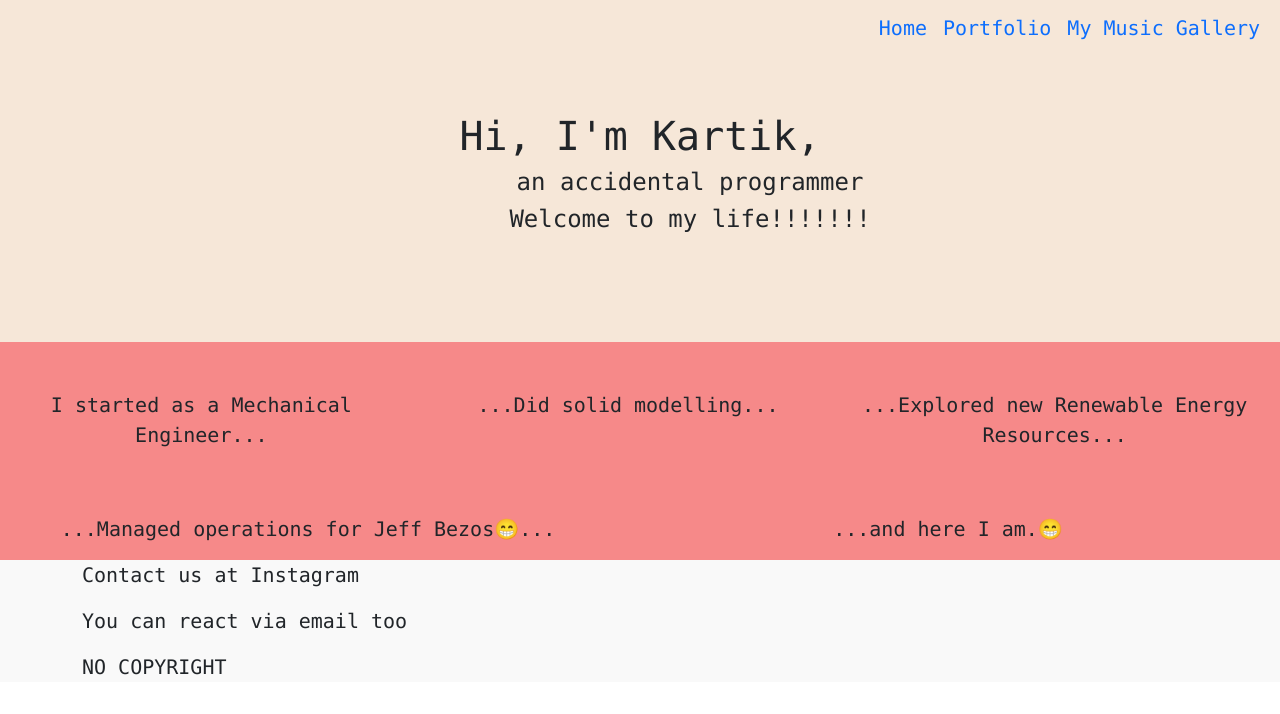
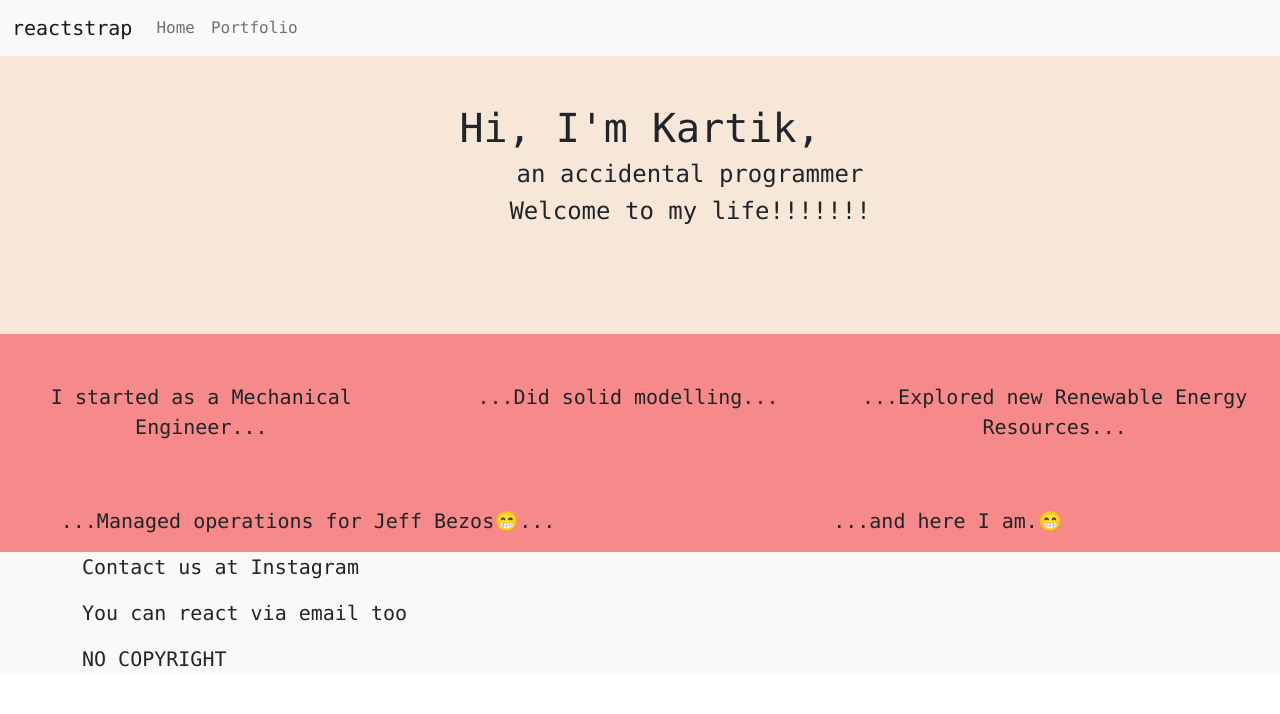
Before and after one commit to Bravo1311/portfolio, a React (Create React App) app: page / in a window 1280 px wide. Shown: the top 714 px of the page. Built offline with nearby package versions, Linux system fonts and the light colour scheme.

Commit message:
new version

```diff
--- a/package.json
+++ b/package.json
@@ -11,11 +11,12 @@
     "react": "^18.1.0",
     "react-dom": "^18.1.0",
     "react-scripts": "5.0.1",
+    "reactstrap": "^9.0.3",
     "web-vitals": "^2.1.4"
   },
   "scripts": {
-    "predeploy":"npm run build",
-    "deploy":"gh-pages -d build",
+    "predeploy": "npm run build",
+    "deploy": "gh-pages -d build",
     "start": "react-scripts start",
     "build": "react-scripts build",
     "test": "react-scripts test",
--- a/src/App.js
+++ b/src/App.js
@@ -5,13 +5,14 @@
 import Cardsection from "./Cardsection";
 import Footer from "./footer";
 import "./App.css";
+import Example from "./Navbar";
 //import bootstrap from "bootstrap";
 
 const App = () =>(
     <div>
         {/* <h1>Kartik</h1> */}
         <div id = "title" style={{height:"auto"}}>
-        <Navbar/>
+        <Example/>
         <Appsection/>
         </div>
 
--- a/src/Navbar.js
+++ b/src/Navbar.js
@@ -1,102 +1,67 @@
 import React from "react";
 import "bootstrap/dist/css/bootstrap.min.css"
-const styles= {
-  color: 'red',
-};
+import {
+  Collapse,
+  Navbar,
+  NavbarToggler,
+  NavbarBrand,
+  Nav,
+  NavItem,
+  NavLink,
+  UncontrolledDropdown,
+  DropdownToggle,
+  DropdownMenu,
+  DropdownItem } from 'reactstrap';
 
-const Navbar = () => (
-  // <nav classNameName = "navbar navbar-expand-lg bg-light align-items">
-  //   <button className="navbar-toggler" type="button" data-bs-toggle="collapse" data-bs-target="#navbarSupportedContent" aria-controls="navbarSupportedContent" aria-expanded="false" aria-label="Toggle navigation">
-  //     <span className="navbar-toggler-icon"></span>
-  //   </button>
-  //   <div classNameName="collapse navbar-collapse" id="navbarSupportedContent">
-  //     <a classNameName="navbar-brand">Kartik</a>
-  //     <ul classNameName="navbar-nav ms-auto">
-  //       <li classNameName="nav-item">
-  //         <a classNameName="nav-link">Contact</a>
-  //       </li>
-  //       <li classNameName="nav-item">
-  //         <a classNameName="nav-link">Pricing</a>
-  //       </li>
-  //       <li classNameName="nav-item">
-  //         <a classNameName="nav-link">Download</a>
-  //       </li>
-  //     </ul>
-  //   </div>
-  // </nav>
+  export default class Example extends React.Component {
+    constructor(props) {
+      super(props);
 
-<nav className="navbar navbar-expand-lg  ">
-<div className="container-fluid">
-  <a className="navbar-brand" href="#"></a>
-  <button className="navbar-toggler" type="button" data-bs-toggle="collapse" data-bs-target="#navbarSupportedContent" aria-controls="navbarSupportedContent" aria-expanded="false" aria-label="Toggle navigation">
-    <span className="navbar-toggler-icon"></span>
-  </button>
-  <div className="collapse navbar-collapse " style={styles} id="navbarSupportedContent">
-    <ul className="navbar-nav ms-auto ">
-      <li className="nav-item">
-        <a className="nav-link" aria-current="page" href="#"><h5>Home</h5></a>
-      </li>
-      <li className="nav-item">
-        <a className="nav-link" href=""><h5>Portfolio</h5></a>
-      </li>
-      <li className="nav-item">
-        <a className="nav-link" href=""><h5>My Music Gallery</h5></a>
-      </li>
-      {/* <li className="nav-item dropdown">
-        <a className="nav-link dropdown-toggle" href="#" id="navbarDropdown" role="button" data-bs-toggle="dropdown" aria-expanded="false">
-          Dropdown
-        </a>
-        <ul className="dropdown-menu" aria-labelledby="navbarDropdown">
-          <li><a className="dropdown-item" href="#">Action</a></li>
-          <li><a className="dropdown-item" href="#">Another action</a></li>
-          <li><hr className="dropdown-divider"></hr></li>
-          <li><a className="dropdown-item" href="#">Something else here</a></li>
-        </ul>
-      </li> */}
-    </ul>
-  </div>
-</div>
-</nav>
-
-
-
-
-
-    // <nav classNameName="navbar navbar-expand-lg text-white bg-dark">
-    //   <a classNameName="navbar-brand text-success" href="#">Navbar</a>
-
-    //   <div classNameName="collapse navbar-collapse">
-    //     <ul classNameName="navbar-nav mr-auto">
-    //       <li classNameName="nav-item active">
-    //         <a classNameName="nav-link text-white" href="#">Home </a>
-    //       </li>
-    //       <li classNameName="nav-item">
-    //         <a classNameName="nav-link text-white" href="#">About Us</a>
-    //       </li>
-    //       <li classNameName="nav-item dropdown">
-    //         <a classNameName="nav-link text-white">
-    //           Products
-    //         </a>
-    //       </li>
-    //       <li classNameName="nav-item">
-    //         <a classNameName="nav-link disabled" href="#">Meeting</a>
-    //       </li>
-    //     </ul>
-    //     <form classNameName="form-inline my-2 my-lg-0">
-    //       <input
-    //         classNameName="form-control mr-sm-2"
-    //         type="search"
-    //         placeholder="Search"
-    //         aria-label="Search"
-    //       />
-    //       <button classNameName="btn btn-outline-success my-2 my-sm-0" type="submit">
-    //         Search
-    //       </button>
-    //     </form>
-    //   </div>
-    // </nav>
-
-
-);
-
-export default Navbar;
+      this.toggle = this.toggle.bind(this);
+      this.state = {
+        isOpen: false
+      };
+    }
+    toggle() {
+      this.setState({
+        isOpen: !this.state.isOpen
+      });
+    }
+    render() {
+      return (
+        <div>
+          <Navbar color="light" light expand="md">
+            <NavbarBrand href="/">reactstrap</NavbarBrand>
+            <NavbarToggler onClick={this.toggle} />
+            <Collapse isOpen={this.state.isOpen} navbar>
+              <Nav className="ml-auto" navbar>
+                <NavItem>
+                  <NavLink href="/components/">Home</NavLink>
+                </NavItem>
+                <NavItem>
+                  <NavLink href="https://github.com/reactstrap/reactstrap">Portfolio</NavLink>
+                </NavItem>
+                {/* <UncontrolledDropdown nav inNavbar>
+                  <DropdownToggle nav caret>
+                    Options
+                  </DropdownToggle>
+                  <DropdownMenu right>
+                    <DropdownItem>
+                      Option 1
+                    </DropdownItem>
+                    <DropdownItem>
+                      Option 2
+                    </DropdownItem>
+                    <DropdownItem divider />
+                    <DropdownItem>
+                      Reset
+                    </DropdownItem>
+                  </DropdownMenu>
+                </UncontrolledDropdown> */}
+              </Nav>
+            </Collapse>
+          </Navbar>
+        </div>
+      );
+    }
+  }
```
Also changed, not shown: 1 other file (tests, documents, lock files or other folders).
